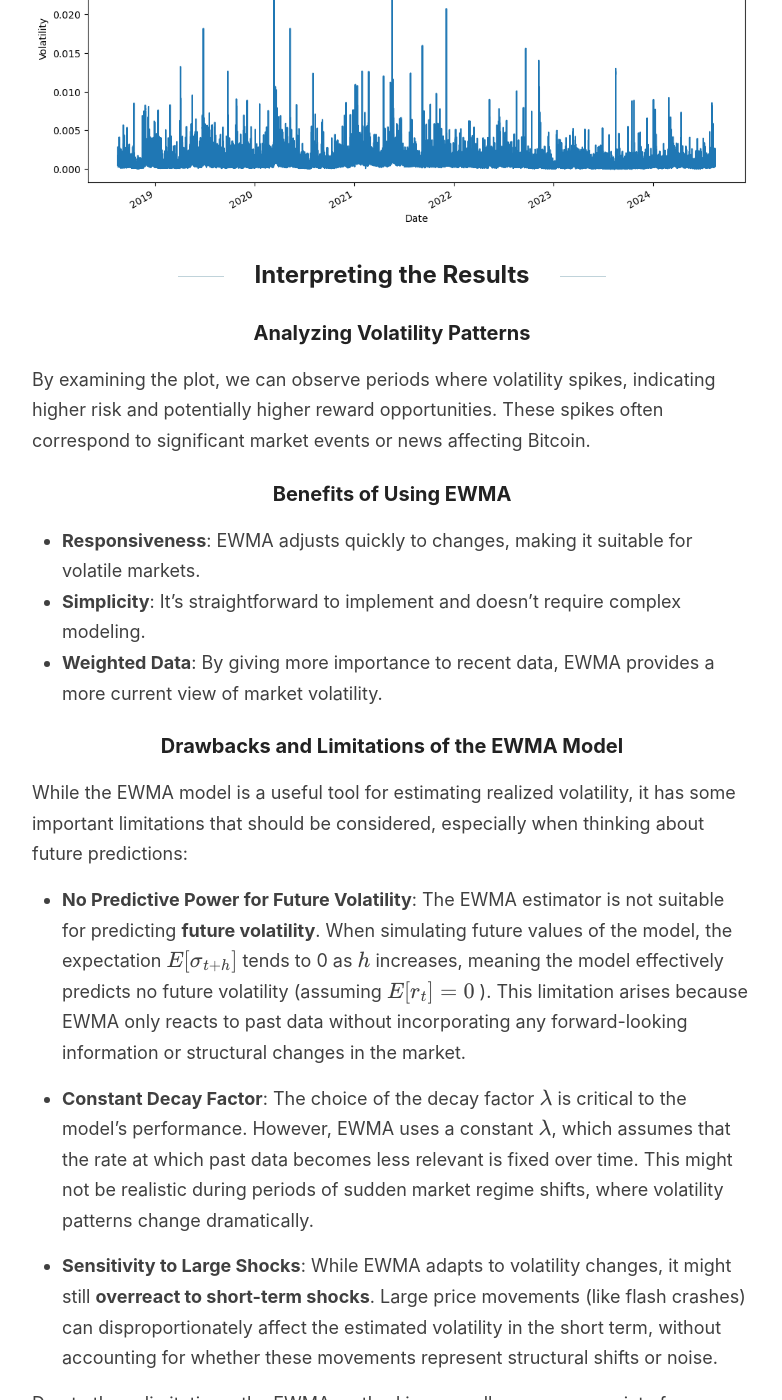
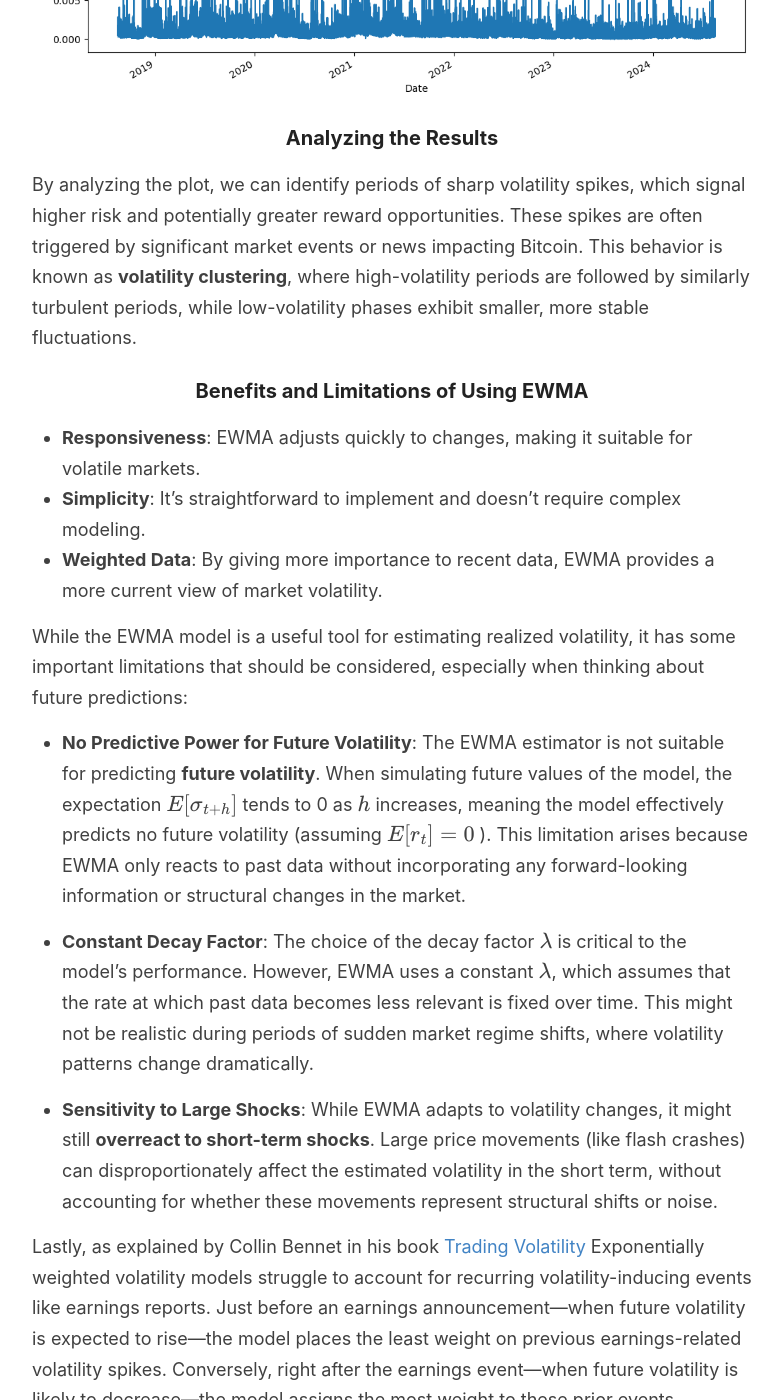
Before and after one commit to Zaltarba/blog, a Jekyll site: the page built from _posts/2024-09-20-BitcoinVolatility-1.md, in a window 1280 px wide and 1400 px high, scrolled down 7212 px. Shown: the whole window, without its empty margins (248-1030 px from the left). Built offline with Jekyll 4.4.1, drawn with Linux system fonts in a browser that asks for light colours; formulas are drawn with MathJax 3; some of the changed text lies outside the part shown.

Commit message:
Update 2024-09-20-BitcoinVolatility-1.md

```diff
--- a/_posts/2024-09-20-BitcoinVolatility-1.md
+++ b/_posts/2024-09-20-BitcoinVolatility-1.md
@@ -133,7 +129,9 @@
 
 ![figure 2](/blog/images/BitcoinVolatility-1-figure-2.png)
 
-## Introducing the EWMA Method
+## Estimating Volatility Using EWMA
+
+### Introducing the EWMA Method
 
 The Exponentially Weighted Moving Average (EWMA) is a powerful statistical technique that assigns exponentially decreasing weights to past observations, giving more significance to recent data points. This responsiveness to the latest market information makes EWMA particularly valuable in volatile markets like cryptocurrency, where conditions can change rapidly.
 
@@ -150,8 +148,6 @@
 - $ \sigma_t^2 $ is the variance at time $ t $.
 - $ \lambda $ is the decay factor (0 < $ \lambda $ < 1).
 - $ r_t $ is the return at time $ t $.
-
-## Estimating Volatility Using EWMA
 
 ### Setting the Decay Factor (Lambda)
 
@@ -189,19 +185,15 @@
 
 ![figure 3](/blog/images/BitcoinVolatility-1-figure-3.png)
 
-## Interpreting the Results
+### Analyzing the Results
 
-### Analyzing Volatility Patterns
+By analyzing the plot, we can identify periods of sharp volatility spikes, which signal higher risk and potentially greater reward opportunities. These spikes are often triggered by significant market events or news impacting Bitcoin. This behavior is known as **volatility clustering**, where high-volatility periods are followed by similarly turbulent periods, while low-volatility phases exhibit smaller, more stable fluctuations.
 
-By examining the plot, we can observe periods where volatility spikes, indicating higher risk and potentially higher reward opportunities. These spikes often correspond to significant market events or news affecting Bitcoin.
-
-### Benefits of Using EWMA
+### Benefits and Limitations of Using EWMA
 
 - **Responsiveness**: EWMA adjusts quickly to changes, making it suitable for volatile markets.
 - **Simplicity**: It's straightforward to implement and doesn't require complex modeling.
 - **Weighted Data**: By giving more importance to recent data, EWMA provides a more current view of market volatility.
-
-### Drawbacks and Limitations of the EWMA Model
 
 While the EWMA model is a useful tool for estimating realized volatility, it has some important limitations that should be considered, especially when thinking about future predictions:
 
@@ -211,7 +203,9 @@
 
 - **Sensitivity to Large Shocks**: While EWMA adapts to volatility changes, it might still **overreact to short-term shocks**. Large price movements (like flash crashes) can disproportionately affect the estimated volatility in the short term, without accounting for whether these movements represent structural shifts or noise.
 
-Due to these limitations, the EWMA method is generally more appropriate for **historical analysis** and not for forecasting future volatility. More advanced models, like GARCH, are better suited for predicting future volatility because they account for the persistence and reversion tendencies in volatility over time.
+Lastly, as explained by Collin Bennet in his book [Trading Volatility](https://www.trading-volatility.com/Trading-Volatility.pdf) Exponentially weighted volatility models struggle to account for recurring volatility-inducing events like earnings reports. Just before an earnings announcement—when future volatility is expected to rise—the model places the least weight on previous earnings-related volatility spikes. Conversely, right after the earnings event—when future volatility is likely to decrease—the model assigns the most weight to these prior events. However, these models may still have some applicability when analyzing indices.
+
+Due to these limitations, the EWMA method is suitable only for **historical analysis** and not for forecasting future volatility. More advanced models, like GARCH, are better suited for predicting future volatility because they account for the persistence and reversion tendencies in volatility over time.
 
 ## Conclusion and Next Steps
 
```
Also changed, not shown: other parts of _posts/2024-09-20-BitcoinVolatility-1.md (+2 -6 lines).
